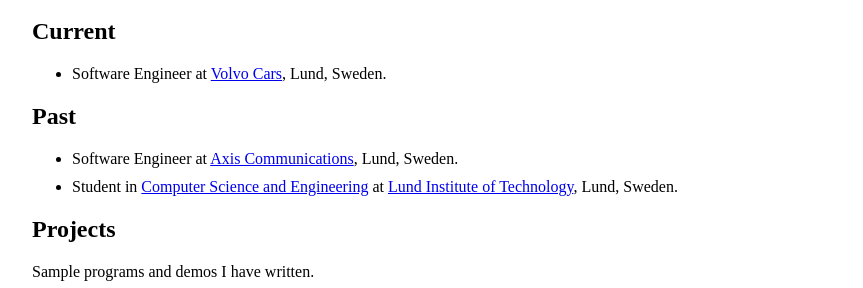
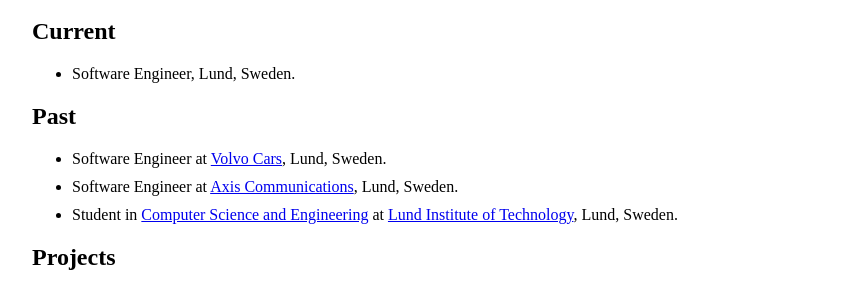
Before and after one commit to johang/johang.github.io, a plain HTML site: page index.html in a window 1280 px wide. Shown: the part 79-367 px from the top of the page, without its empty margins (208-1071 px from the left). Drawn offline with Linux system fonts and the light colour scheme.

Commit message:
Update job

```diff
--- a/index.html
+++ b/index.html
@@ -30,10 +30,11 @@
 		<h1><a href="/">Johan Gunnarsson</a></h1>
 		<h2><a id="current" href="#current">Current</a></h2>
 		<ul>
-			<li>Software Engineer at <a href="https://www.volvocars.com">Volvo Cars</a>, Lund, Sweden.</li>
+			<li>Software Engineer, Lund, Sweden.</li>
 		</ul>
 		<h2><a id="past" href="#past">Past</a></h2>
 		<ul>
+			<li>Software Engineer at <a href="https://www.volvocars.com">Volvo Cars</a>, Lund, Sweden.</li>
 			<li>Software Engineer at <a href="https://axis.com/">Axis Communications</a>, Lund, Sweden.
 			<li>Student in <a href="http://www.data.lth.se/">Computer Science and Engineering</a> at <a href="http://www.lth.se/">Lund Institute of Technology</a>, Lund, Sweden.</li>
 		</ul>
```
